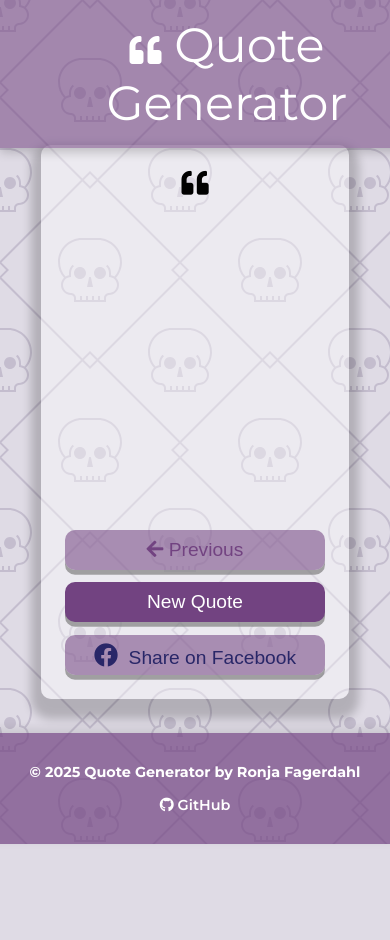
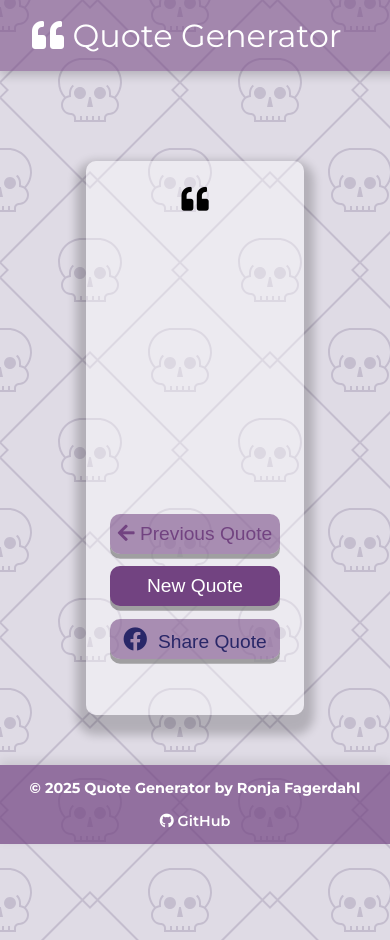
Before and after one commit to Fagerdahl/quote-generator, a website: page index.html in a window 390 px wide. Before the commit the page ends 844 px from the top, so only its background shows below. Drawn offline with Linux system fonts and the light colour scheme; no server answers; a web font is replaced by a local one.

Commit message:
Responsive design OK

```diff
--- a/index.html
+++ b/index.html
@@ -33,13 +33,13 @@
         <div class="button-container">
              <button id="prev-quote">
             <!--Font awesome-->
-  <i class="fas fa-arrow-left"></i> Previous
+  <i class="fas fa-arrow-left"></i> Previous Quote
 </button>
              <button id="new-quote">New Quote</button>
 
              <button class="facebook-button" id="facebook" title="Share this on facebook!">
                 <!--Font awesome-->
-                <i class="fab fa-facebook"></i>&nbsp; Share on Facebook
+                <i class="fab fa-facebook"></i>&nbsp; Share Quote
             </button>
 
         </div>
--- a/style.css
+++ b/style.css
@@ -8,6 +8,8 @@ html {
 
 /*Eliminate margins*/
 body {
+  padding-top: 1rem;
+  padding-bottom: 5rem;
   margin: 0;
   min-height: 100vh;
   background-color: #dfdbe5;
@@ -17,6 +19,7 @@ body {
   font-weight: 700;
   text-align: center;
   display: flex;
+  flex-direction: column;
   align-items: center; /*Vertically*/
   justify-content: center; /*Horisontally*/
 }
@@ -29,7 +32,7 @@ body {
   background-color: rgba(114, 67, 129, 0.553);
   color: white;
   padding: 1rem 2rem;
-  text-align: center;
+  text-align: left;
   font-family: Montserrat, sans-serif;
   box-shadow: 0 4px 10px rgba(0, 0, 0, 0.2);
   z-index: 1000;
@@ -44,6 +47,8 @@ body {
 .quote-container {
   width: auto;
   max-width: 900px;
+  margin-inline: 1.5rem;
+
   padding: 20px 30px;
   border-radius: 10px;
   background-color: rgba(255, 255, 255, 0.4);
@@ -66,7 +71,7 @@ body {
   font-size: 1.7rem; /*Will dynamically turn this on and of in JS when needed*/
 }
 
-.fa-quote-left {
+.fa-quote-left header{
   font-size: 2rem;
 }
 
@@ -81,7 +86,14 @@ body {
 .button-container {
   margin-top: 15px;
   display: flex;
+  gap: 1rem;
+  flex-wrap: wrap;
   justify-content: space-between;
+}
+
+.button-container button {
+  flex: 1 1 1;
+  min-width: 0;
 }
 
 button {
@@ -93,7 +105,7 @@ button {
   color: #fff;
   background: #333;
   outline: none;
-  padding: 0.5rem 1.8rem;
+  padding: 0.5rem;
   box-shadow: 0 0.3rem rgba(121, 121, 121, 0.65);
 }
 
@@ -135,7 +147,6 @@ button:active {
   width: 100%;
   background-color: rgba(114, 67, 129, 0.699);
   color: white;
-  padding: 1rem 2rem;
   text-align: center;
   font-size: 0.9rem;
   font-family: Montserrat, sans-serif;
@@ -147,6 +158,8 @@ button:active {
   color: #ffffff;
   text-decoration: none;
   font-weight: 600;
+  position: relative;
+  bottom: 0;
 }
 
 .footer-site a:hover {
@@ -155,6 +168,14 @@ button:active {
 
 /*Media Query: Tablet or smaller*/
 @media screen and (max-width: 600px) {
+  body {
+    padding-top: 1rem;
+  }
+
+  .site-header h1 {
+    font-size: 2rem;
+  }
+
   .quote-container {
     margin: auto 10px;
     padding: 1.5rem;
@@ -183,6 +204,11 @@ button:active {
   .button-container {
     flex-direction: column;
     gap: 0.8rem;
+    margin-bottom: 2rem;
+  }
+
+  .button-container button {
+    width: 100%;
   }
 
   .btn {
```
